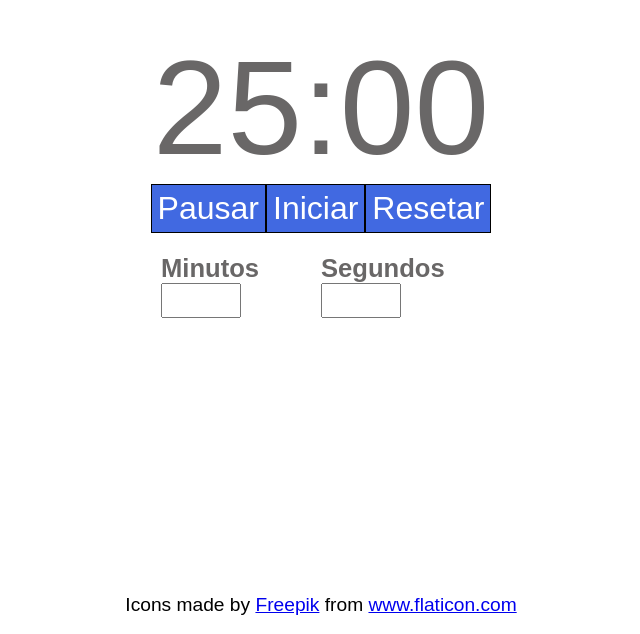
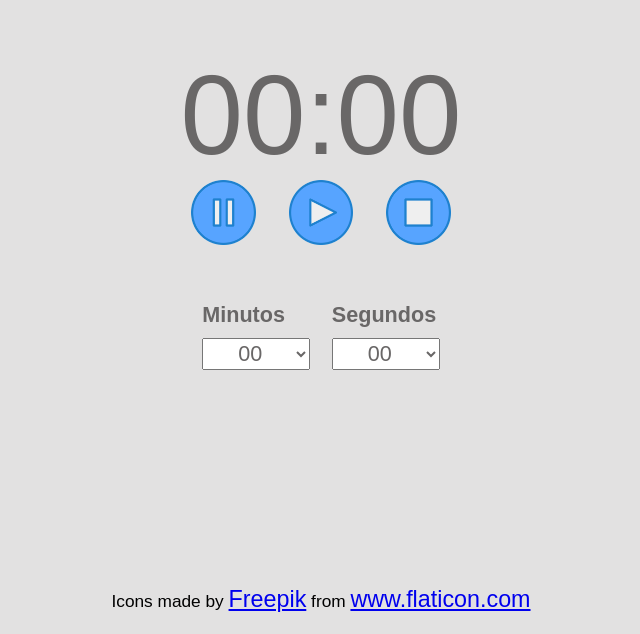
Before and after one commit to marceloSantosC/Temporizador-javascript, a plain HTML site: page index.html in a window 1280 px wide. Shown: the part 166-800 px from the top of the page, without its empty margins (319-959 px from the left). Drawn offline with Linux system fonts and the light colour scheme.

Commit message:
Javascript corrigido

```diff
--- a/index.html
+++ b/index.html
@@ -4,58 +4,64 @@
     <meta charset="UTF-8">
     <meta name="viewport" content="width=device-width, initial-scale=1.0">
     <title>Temporizador</title>
-    <script src="script.js"></script>
-    <link rel="shortcurt icon" href="icones/clock-icon-aba.png" type="image/x-png">
-    <link rel="stylesheet" type="text/css" href="style.css">
+    <link rel="shortcurt icon" href="resources/images/icons/clock-icon-aba.png" type="image/x-png">
+    <link rel="stylesheet" type="text/css" href="src/style/style.css">
 </head>
 <body>
-<section id="conteudo">
+<main id="conteudo" >
     <div id="relogio">
         <div id="contador">
-            <span id="min">25</span>
+            <span id="min">0</span>
             <span>:</span>
-            <span id="seg">00</span>
+            <span id="seg">0</span>
         </div>
         <div id="opcoesTimer">
-            <button id="btnpausar">Pausar</button>
-            <button id="btniniciar">Iniciar</button>
-            <button id="btnresetar">Resetar</button>
+            <button id="btnpausar">
+                <img src="resources/images/icons/pause.png" alt="play">
+            </button>
+            <button id="btniniciar">
+                <img src="resources/images/icons/play.png" alt="play">
+            </button>
+            <button id="btnresetar">
+                <img src="resources/images/icons/stop.png" alt="play">
+            </button>
         </div>
     </div>
         <form id="controles">
             <div>
-                <label for="datalistmin">Minutos</label>
-                <input list="datalistmin" id="inputmin">
-                <datalist id="datalistmin">
-                    <option value="0"></option>
-                </datalist>
+                <label for="selectmin">Minutos</label>
+                <select name="selectmin" id="minselect">
+                    <option value="0" hidden selected>00</option>
+                </select>
             </div>
             <div>
-                <label for="datalistseg">Segundos</label>
-                <input list="datalistseg" id="inputseg">
-                <datalist id="datalistseg">
-                    <option value="0"></option>
-                </datalist>
+                <label for="selectseg">Segundos</label>
+                <select name="selectseg" id="segselect" value="0">
+                    <option value="0" hidden selected>00</option>
+                </select>
             </div>
         </form>
-</section>
+        <audio src="resources/audio/default.mp3">
+
+        </audio>
+</main>
 <footer id="footer">
     Icons made by <a href="https://www.flaticon.com/authors/freepik" title="Freepik">Freepik</a> from <a href="https://www.flaticon.com/" title="Flaticon"> www.flaticon.com</a>
 </footer>
-    <script>
-        function adicionarOptions(inicio = 0, fim = 0, id) {
-            const datalist = document.getElementById(id);
+<script src="src/scripts/script.js"></script>
+<script>
+        function adicionarOptions(inicio = 0, fim = 0, id, selected) {
+            const select = document.getElementById(id);
             let opt;
             for(let i = inicio; i < fim; i++) {
-                opt = document.createElement('option');
-                opt.setAttribute("value", i);
-                datalist.appendChild(opt);
+                opt = new Option(i, i);
+                select.appendChild(opt);
             }
         }
 
         function onchangeDatalist(timerServices){
-            const min = document.getElementById("inputmin");
-            const seg = document.getElementById("inputseg");
+            const min = document.getElementById("minselect");
+            const seg = document.getElementById("segselect");
             min.addEventListener("change", () => {
                 timerServices.onchangeMin(min.value);
 
@@ -67,28 +73,23 @@
         }
 
         function gerenciarEventosDom(timerServices) {
-            console.log(timerServices.timer)
             document.getElementById("btnpausar").addEventListener("click", timerServices.pausar);
+            document.getElementById("btniniciar").addEventListener("click", timerServices.iniciar);
             document.getElementById("btniniciar").addEventListener("click", timerServices.iniciar);
             document.getElementById("btnresetar").addEventListener("click", timerServices.resetar);
             onchangeDatalist(timerServices);
         }
 
         (function configurarDatalistMinutoSegundos(){
-            adicionarOptions(1, 60, "datalistmin");
-            adicionarOptions(1, 60, "datalistseg");
+            adicionarOptions(1, 60, "minselect", 25);
+            adicionarOptions(1, 60, "segselect", 0);
         })();
 
         const timerService = new TimerServices("min", "seg");
-        (function configurar(timerService) {
-            console.log(timerService);
-            gerenciarEventosDom(timerService);
+        timerService.setMinutos(0);
+        timerService.setSegundos(0);
+        gerenciarEventosDom(timerService);
 
-
-        })(timerService);
-
-
-
-    </script>
+</script>
 </body>
 </html>
--- a/script.js
+++ b/src/scripts/script.js
@@ -19,14 +19,12 @@ function Timer(minutos, segundos, callback = () => {}){
             }
             else if(this.segundos == 0 || this.minutos == 1) {
                 this.minutos--;
-                this.minutos < 10 ? '0' + this.minutos :  this.minutos;
                 this.segundos = 59;
             }
             else if(this.segundos > 0) {
                 this.segundos--;
-                this.segundos < 10 ? '0' + this.segundos :  this.segundos;
             }
-            callback(this.minutos, this.segundos, this.terminado)
+            callback(this.minutos, this.segundos)
         }
     }
     this.contar = function(){
@@ -35,12 +33,13 @@ function Timer(minutos, segundos, callback = () => {}){
             clearInterval(intervalo);
             intervalo = setInterval(this.decrementarTempo, 1000, this)
         } else {
+            clearInterval(intervalo);
             valorInicial = {min: this.minutos, seg: this.segundos};
             intervalo = setInterval(this.decrementarTempo, 1000, this)
         }
-
     }.bind(this);
     this.pausar = function(){
+        clearInterval(intervalo);
         this.pausado = true;
     }.bind(this);
     this.resetar = function() {
@@ -78,9 +77,11 @@ function TimerServices(idmin, idseg){
     }.bind(this);
 
     this.setMinutos = function (minutos) {
+        minutos = minutos < 10 ? '0' + minutos :  minutos;
         min.innerHTML = minutos;
     };
     this.setSegundos = function (segundos) {
+        segundos = segundos < 10 ? '0' + segundos :  segundos;
         seg.innerHTML = segundos;
     };
     this.getMinutos = function () {
--- /dev/null
+++ b/src/style/style.css
@@ -0,0 +1,114 @@
+* {
+    font-family: Arial, Helvetica, sans-serif;
+    box-sizing: border-box;
+    font-size: 100%;
+}
+
+body {
+    margin: 0;
+    background-color: rgb(226, 225, 225);
+}
+
+#conteudo {
+    display: flex;
+    flex-direction: column;
+    align-items: center;
+    width: 100vw;
+    padding-top: 10rem;
+    margin-bottom: 10rem;
+}
+
+
+#relogio {
+    display: flex;
+    flex-direction: column;
+}
+
+#contador {
+    display: flex;
+    justify-content: center;
+}
+
+#contador > span {
+    font-size: 5.2rem;
+    color: #696767;
+}
+
+#opcoesTimer {
+    display: flex;
+    justify-content: center;
+    padding-bottom: 0.5rem;
+}
+
+#opcoesTimer > button {
+    display: flex;
+    outline: none;
+    border: 0;
+    padding: 0;
+    border-radius: 100%;
+    transition: 0.3s;
+}
+
+#opcoesTimer button + button {
+    margin-left: 1.5rem;
+}
+
+#opcoesTimer button:hover{
+    background-color: rgb(126, 125, 125);
+}
+
+#opcoesTimer button:active{
+    background-color: #fff;
+}
+
+#opcoesTimer button img {
+    height: 3rem;
+    width: 3rem;
+}
+
+#controles {
+    padding: 0;
+    display: flex;
+    justify-content: center;
+}
+
+#controles label {
+    font-size: 1rem;
+    font-weight: bold;
+    color: #696767;
+}
+
+
+#controles select{
+    display: flex;
+    width: 5rem;
+    font-size: 1rem;
+    color: #696767;
+    text-align: center;
+    height: 1.5rem;
+}
+
+#controles div + div {
+    margin-left: 1rem;
+}
+
+
+#footer {
+    text-align: center;
+    font-size: 0.8rem;
+}
+
+#audio {
+    display: none;
+}
+
+@media (min-width: 700px) {
+    * {
+        font-size: 135%;
+    }
+
+    #controles select option {
+        font-size: 0.7rem;
+    }
+
+}
--- a/style.css
+++ /dev/null
@@ -1,121 +0,0 @@
-
-* {
-    font-family: Arial, Helvetica, sans-serif;
-    box-sizing: border-box;
-}
-
-body {
-    margin: 0;
-}
-
-#conteudo {
-    display: flex;
-    flex-direction: column;
-    align-items: center;
-    width: 100vw;
-    height: 70vh;
-    padding-top: 35vh;
-
-}
-
-#relogio {
-    display: flex;
-    flex-direction: column;
-    height: 50%;
-}
-
-#contador {
-    display: flex;
-    align-content: flex-end;
-    justify-content: center;
-    height: 50%;
-
-}
-
-#contador > span {
-    padding: 0;
-    border: 0;
-    font-size: 10.5vw;
-    color: #696767;
-    align-self: flex-end;
-
-}
-
-#opcoesTimer {
-    display: flex;
-    justify-content: center;
-    height: 35%;
-}
-
-#opcoesTimer > button {
-    outline: none;
-    border: solid 1px black;
-    text-decoration: none;
-    color: #fff;
-    height: 100%;
-    font-size: 2.5vw;
-    background-color: #4169e1;
-    text-align: center;
-}
-
-#opcoesTimer > button:hover{
-    background-color: #2041a5;
-}
-
-#opcoesTimer > button:active{
-    background-color:#3b4f8a;
-}
-
-#controles {
-    padding: none;
-    display: flex;
-    justify-content: center;
-    width: 25%;
-}
-
-#controles label {
-    font-size: 2vw;
-    font-weight: bold;
-    color: #696767;
-}
-
-
-#controles input {
-    display: flex;
-    width: 50%;
-    font-size: 2vw;
-    color: #696767;
-    text-align: center;
-}
-
-#footer {
-    width: 100vw;
-    height: 30vh;
-    text-align: center;
-    padding-top: 25vh;
-    font-size: 1.5vw;
-}
-
-@media only screen and (max-width: 600px) {
-    #contador > span {
-        font-size: 15vw;
-    }
-    #opcoesTimer > button {
-        font-size: 6vw;
-    }
-    #controles label {
-        font-size: 4vw;
-    }
-    #controles input {
-        width: 100%;
-        font-size: 4vw;
-    }
-    #controles {
-        flex-direction: column;
-    }
-    #footer {
-        font-size: 3vw;
-    }
-
-
-}
```
Also changed, not shown: resources/images/icons/clock-icon-aba.png (renamed from icones/clock-icon-aba.png), resources/images/icons/pause.png (added), resources/images/icons/play.png (added), resources/images/icons/stop.png (added).
